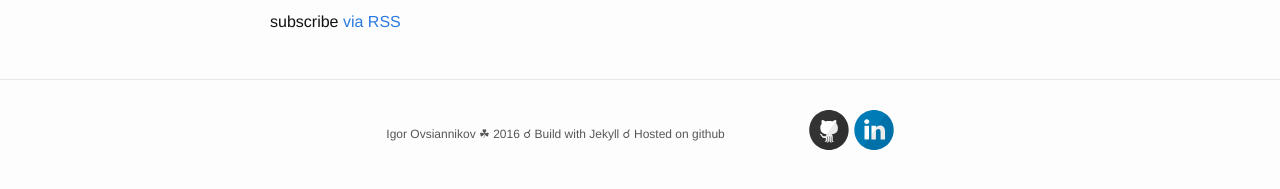
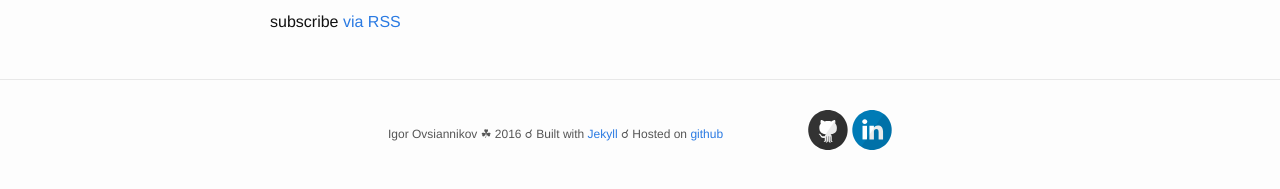
Before and after one commit to ggarek/ggarek.github.io, a Jekyll site: the page built from index.html, in a window 1280 px wide. Shown: the part 217-406 px from the top of the page. Built offline with Jekyll 4.4.1, drawn with Linux system fonts in a browser that asks for light colours.

Commit message:
update footer

```diff
--- a/_includes/footer.html
+++ b/_includes/footer.html
@@ -3,8 +3,8 @@
   <div class="copyright">
     <span>Igor Ovsiannikov</span> ☘
     <span>2016</span> ☌
-    <span>Build with Jekyll</span> ☌
-    <span>Hosted on github</span>
+    <span>Built with <a href="https://jekyllrb.com">Jekyll</a></span> ☌
+    <span>Hosted on <a href="https://github.com">github</a></span>
   </div>
   <div class="social">
   {% include svg-icons.html %}
--- a/_sass/_footer.scss
+++ b/_sass/_footer.scss
@@ -6,6 +6,8 @@
     padding-right: 80px;
     font-size: 12px;
     color: #565656;
+
+    a { cursor: pointer; }
   }
 
   .social {
```
